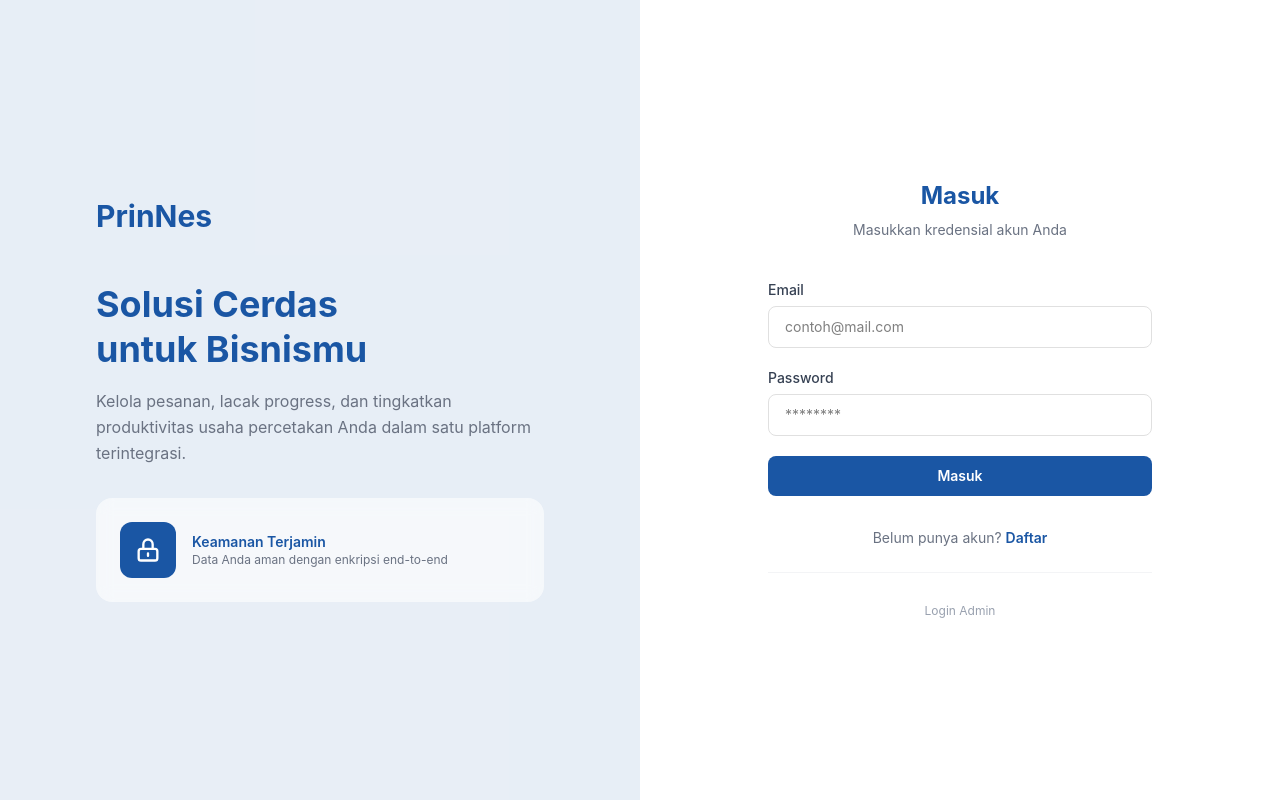
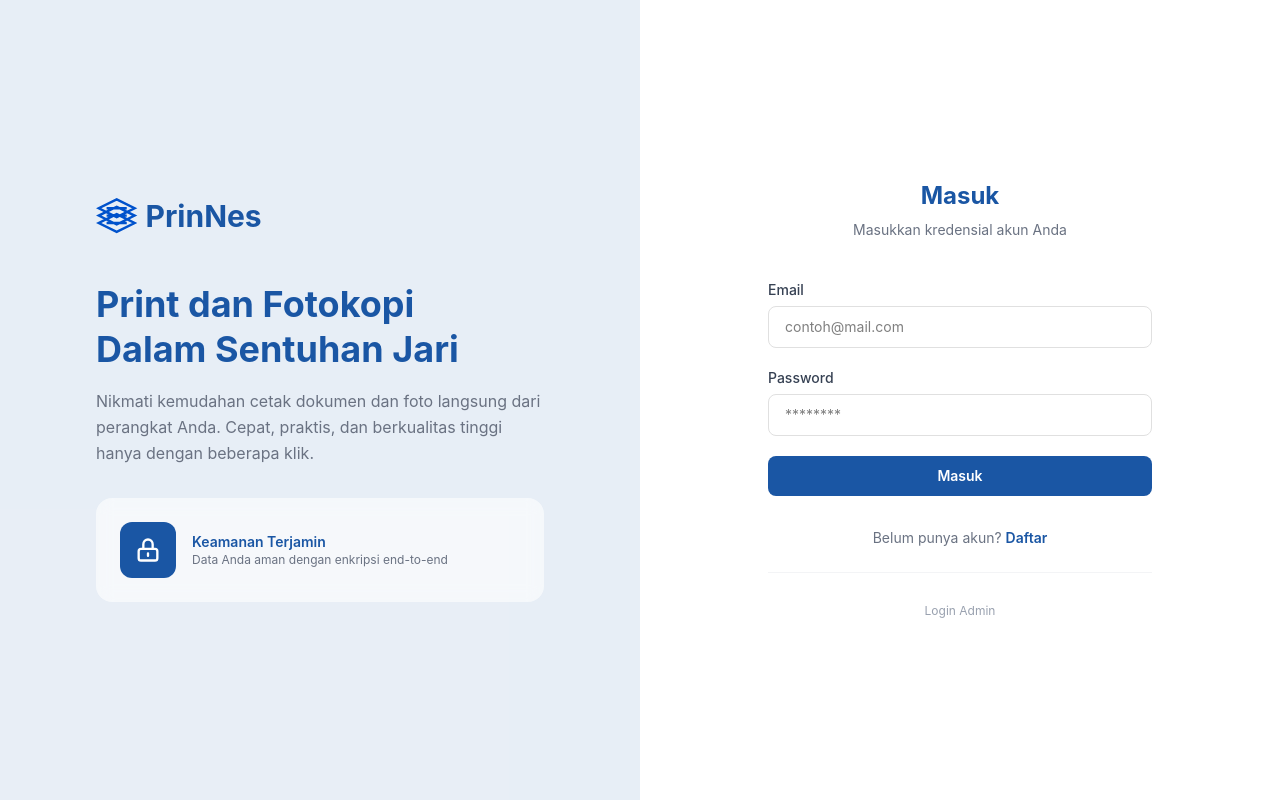
Before and after one commit to mhmmdshlh/prinnes, a React (Vite) app: page /login in a window 1280 px wide. Built offline with nearby package versions, Linux system fonts and the light colour scheme; no server answers.

Commit message:
fix logo

```diff
--- a/src/layouts/admin-layout.jsx
+++ b/src/layouts/admin-layout.jsx
@@ -6,7 +6,6 @@ import {
   CreditCard,
   DollarSign,
   LogOut,
-  Printer,
 } from 'lucide-react'
 import { useAuthActions } from '../hooks/use-auth'
 import { cn } from '../lib/utils/cn'
@@ -27,7 +26,7 @@ export default function AdminLayout() {
     <div className="flex min-h-screen">
       <aside className="border-outline hidden w-64 flex-shrink-0 border-r bg-white md:flex md:flex-col">
         <div className="border-outline flex h-16 items-center gap-2 border-b px-6">
-          <Printer className="h-6 w-6 text-primary" />
+          <img src="/logo.svg" alt="PrinNes" className="h-6 w-auto" />
           <span className="font-heading text-lg font-bold text-primary">
             PrinNes Admin
           </span>
@@ -67,7 +66,7 @@ export default function AdminLayout() {
       <div className="flex flex-1 flex-col">
         <header className="border-outline flex h-16 items-center justify-between border-b bg-white px-6 md:hidden">
           <Link to="/admin/dashboard" className="flex items-center gap-2">
-            <Printer className="h-5 w-5 text-primary" />
+            <img src="/logo.svg" alt="PrinNes" className="h-5 w-auto" />
             <span className="font-heading font-bold text-primary">
               PrinNes Admin
             </span>
--- a/src/pages/admin/login.jsx
+++ b/src/pages/admin/login.jsx
@@ -1,7 +1,7 @@
 import { Link } from 'react-router-dom'
 import { useForm } from 'react-hook-form'
 import { zodResolver } from '@hookform/resolvers/zod'
-import { Printer, Shield } from 'lucide-react'
+import { Shield } from 'lucide-react'
 import { adminLoginSchema } from '../../lib/utils/validation'
 import { useAuthActions } from '../../hooks/use-auth'
 import { useState } from 'react'
@@ -33,7 +33,7 @@ export default function AdminLogin() {
       <div className="w-full max-w-md">
         <div className="mb-8 text-center">
           <div className="flex items-center justify-center gap-2">
-            <Printer className="h-8 w-8 text-primary" />
+            <img src="/logo.svg" alt="PrinNes" className="h-8 w-auto" />
             <span className="font-heading text-2xl font-bold text-primary">
               PrinNes
             </span>
--- a/src/pages/public/login.jsx
+++ b/src/pages/public/login.jsx
@@ -30,7 +30,8 @@ export default function Login() {
     <div className="flex min-h-screen">
       <div className="hidden w-1/2 flex-col justify-center bg-primary/10 p-16 lg:flex">
         <div className="mx-auto max-w-md">
-          <div className="mb-12">
+          <div className="mb-12 flex items-center gap-2">
+            <img src="/logo.svg" alt="PrinNes" className="h-9 w-auto" />
             <h1 className="font-heading text-3xl font-bold text-primary">
               PrinNes
             </h1>
@@ -39,14 +40,14 @@ export default function Login() {
           <div className="relative">
             <div className="mb-8">
               <h2 className="font-heading text-4xl font-bold leading-tight text-primary">
-                Solusi Cerdas
+                Print dan Fotokopi
                 <br />
-                untuk Bisnismu
+                Dalam Sentuhan Jari
               </h2>
               <p className="mt-4 text-base leading-relaxed text-gray-500">
-                Kelola pesanan, lacak progress, dan tingkatkan
-                produktivitas usaha percetakan Anda dalam satu
-                platform terintegrasi.
+                Nikmati kemudahan cetak dokumen dan foto langsung dari
+                perangkat Anda. Cepat, praktis, dan berkualitas tinggi
+                hanya dengan beberapa klik.
               </p>
             </div>
 
--- a/src/pages/public/register.jsx
+++ b/src/pages/public/register.jsx
@@ -31,7 +31,8 @@ export default function Register() {
     <div className="flex min-h-screen">
       <div className="hidden w-1/2 flex-col justify-center bg-primary/10 p-16 lg:flex">
         <div className="mx-auto max-w-md">
-          <div className="mb-12">
+          <div className="mb-12 flex items-center gap-2">
+            <img src="/logo.svg" alt="PrinNes" className="h-9 w-auto" />
             <h1 className="font-heading text-3xl font-bold text-primary">
               PrinNes
             </h1>
@@ -40,14 +41,14 @@ export default function Register() {
           <div className="relative">
             <div className="mb-8">
               <h2 className="font-heading text-4xl font-bold leading-tight text-primary">
-                Solusi Cerdas
+                Print dan Fotokopi
                 <br />
-                untuk Bisnismu
+                Dalam Sentuhan Jari
               </h2>
               <p className="mt-4 text-base leading-relaxed text-gray-500">
-                Kelola pesanan, lacak progress, dan tingkatkan
-                produktivitas usaha percetakan Anda dalam satu
-                platform terintegrasi.
+                Nikmati kemudahan cetak dokumen dan foto langsung dari
+                perangkat Anda. Cepat, praktis, dan berkualitas tinggi
+                hanya dengan beberapa klik.
               </p>
             </div>
 
```
